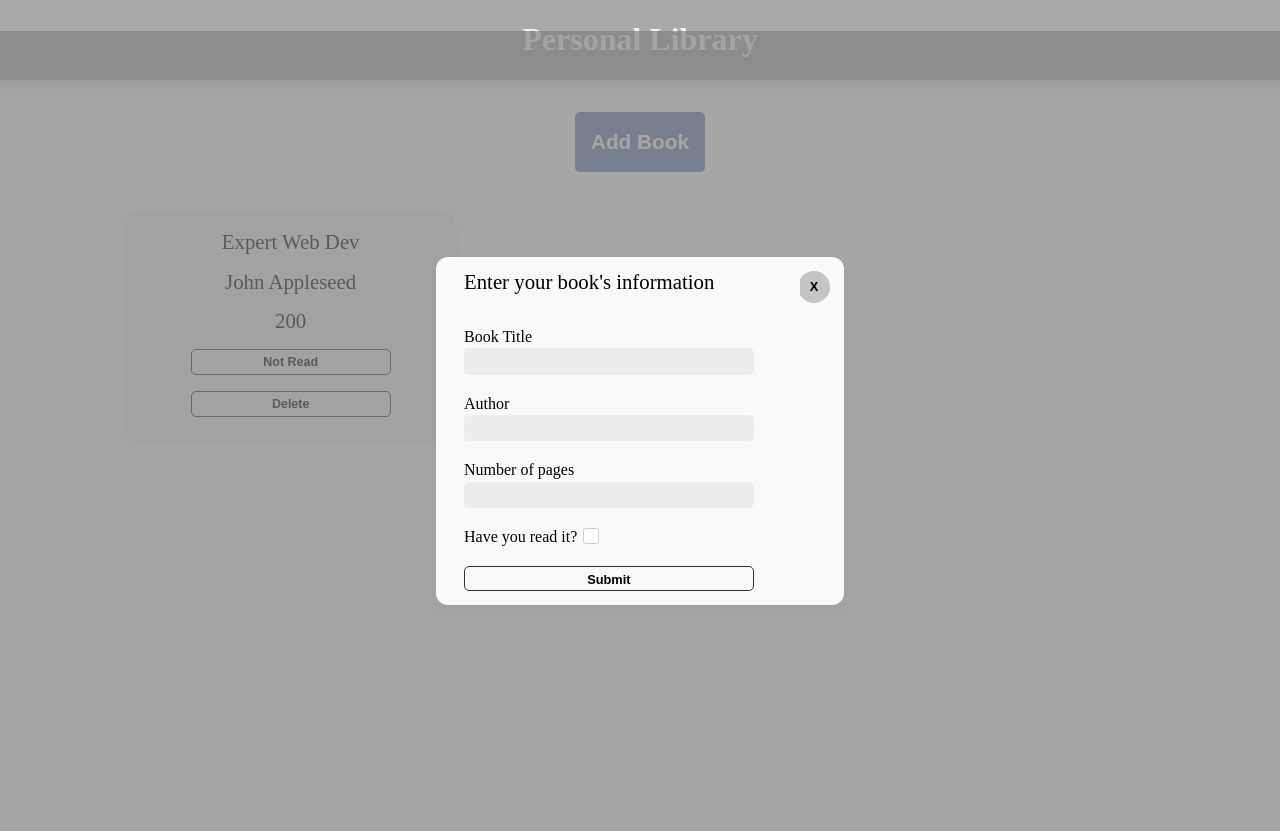
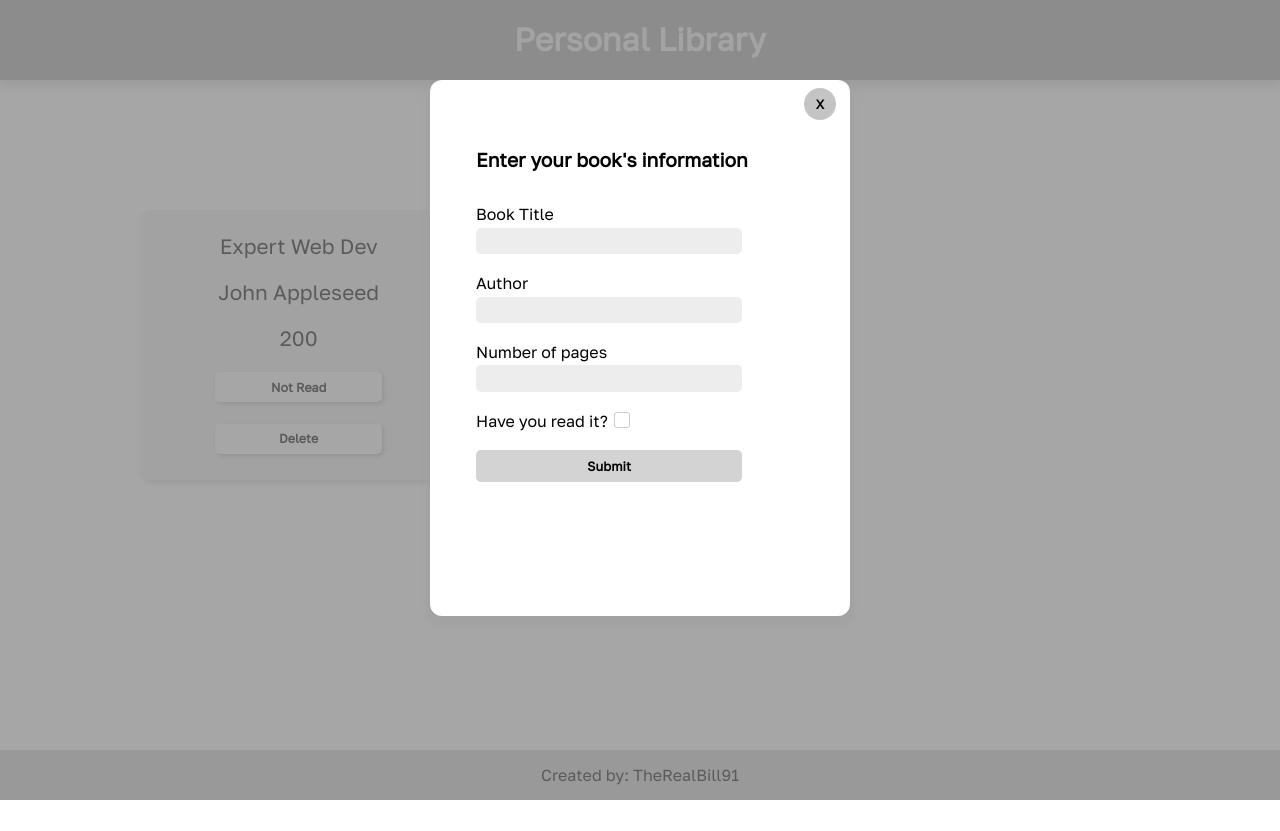
Before and after one commit to TheRealBill91/Library, a website: page index.html in a window 1280 px wide. Both pictures are taken after a click on the button "Add Book". After the commit the page ends 800 px from the top, so only its background shows below. Drawn offline with Linux system fonts and the light colour scheme.

Commit message:
Changes:
-Fix bookcards not fitting on page properly
-Add more styling changes

```diff
--- a/app.js
+++ b/app.js
@@ -36,21 +36,26 @@ function addSampleBookObject() {
   myLibrary.push(sampleBookObject);
 }
 
-Book.prototype.info = function () {
+Book.prototype.info = function (event) {
   if (this.read === "Not Read") {
     this.read = "Read";
+    event.target.classList.add("read");
   } else {
     this.read = "Not Read";
+    event.target.classList.add("not-read");
   }
   return `${this.read}`;
 };
 
 function getRadioButtonValue() {
   const checkbox = document.getElementById("read");
+  const buttonReadStatus = document.querySelector(".read-status");
   if (checkbox.checked) {
     radioButtonValue = "Read";
+    buttonReadStatus.classList.add("read");
   } else {
     radioButtonValue = "Not Read";
+    buttonReadStatus.classList.add("not-read");
   }
   return radioButtonValue;
 }
@@ -101,7 +106,10 @@ function displayEachBook() {
         cardDiv.appendChild(p);
       } else if (j === 3) {
         button = document.createElement("button");
-        button.classList.add("read-status");
+
+        // Do ternary operator to see if book value === Read
+        // If so, set the button class to "read-status.read"
+
         button.setAttribute("data-index", `${i}`);
         button.textContent = bookValue;
         cardDiv.appendChild(button);
@@ -127,6 +135,7 @@ function displayEachBook() {
 }
 
 addSampleBookObject();
+
 displayEachBook();
 // Queries all book delete buttons on page load (or reload)
 removeButtons = document.querySelectorAll(".remove-button");
@@ -162,8 +171,9 @@ function changeBookReadStatus(event) {
   /* console.log(event.target.textContent) */
   for (let i = 0; i < myLibrary.length; i++) {
     if (i === buttonIndex) {
-      let newReadStatus = myLibrary[i].info();
+      let newReadStatus = myLibrary[i].info(event);
       event.target.textContent = newReadStatus;
+      // event.target.classList.toggle("read");
       break;
     }
   }
@@ -192,7 +202,6 @@ function closeBookFormModal() {
   formContainer.classList.toggle("show-modal");
 }
 
-
 // Event listener on form modal bg
 function closeModalWithBackgroundListen() {
   // for event listener to close modal using modal bg
--- a/css/style.css
+++ b/css/style.css
@@ -1,5 +1,22 @@
 :root {
   --default-font-size: 1.2rem;
+  --default-font-family: "Golos Text", "Segoe UI", Tahoma, "Geneva", Verdana,
+    sans-serif;
+}
+
+button {
+  font-family: var(
+    --default-font-family,
+    "Segoe UI",
+    Tahoma,
+    "Geneva",
+    Verdana,
+    sans-serif
+  );
+}
+
+button:hover {
+  color: #8d8d8d;
 }
 
 body {
@@ -8,7 +25,14 @@ body {
   align-items: center;
   min-height: 100vh;
   overflow-x: hidden;
-  height: 100vh;
+  font-family: var(
+    --default-font-family,
+    "Segoe UI",
+    Tahoma,
+    "Geneva",
+    Verdana,
+    sans-serif
+  );
 }
 
 header {
@@ -20,7 +44,7 @@ header {
   box-shadow: 0px 3px 8px 3px #c9c9c99c;
 }
 
-header>h1 {
+header > h1 {
   color: whitesmoke;
 }
 
@@ -28,11 +52,13 @@ main {
   display: flex;
   flex-direction: column;
   align-items: center;
-  justify-content: center;
+  justify-content: flex-start;
   width: 100vw;
   position: relative;
   margin: 0;
-  padding: 12px;
+  padding: 0px 16px;
+  margin-bottom: 20px;
+  flex: 1 auto;
 }
 
 .addBookButtonContainer {
@@ -60,7 +86,6 @@ main {
   z-index: 1;
   background-color: grey;
   position: absolute;
-  padding: 16px;
   width: 100%;
   height: 100vh;
   opacity: 70%;
@@ -74,17 +99,17 @@ main {
 .form-container.show-modal {
   z-index: 1;
   position: absolute;
-  background-color: #f9f9f9;
+  background-color: white;
   display: grid;
   /* width: 200px; */
-  padding: 14px;
+  padding: 8px 14px;
   box-shadow: 0px 6px 4px 4px rgba(155, 155, 155, 0.322);
   border-radius: 12px 12px;
-  grid-template-columns: 350px 30px;
-  grid-template-rows: 40vh;
+  grid-template-columns: 360px 32px;
+  grid-template-rows: 65vh;
 }
 
-.form-container>button {
+.form-container > button {
   font-weight: 700;
 }
 
@@ -104,20 +129,21 @@ form.show-modal {
   justify-content: center;
   align-items: center;
   z-index: 1;
-  background-color: #f9f9f9;
+  background-color: white;
   position: absolute;
   transition: 0.1s ease-in;
   animation: 0.5s cubic-bezier(0.165, 0.84, 0.44, 1) forwards;
   grid-column-start: 1;
   grid-column-end: 2;
   place-self: center;
-  width: 100%;
+  width: 90%;
+  height: 65vh;
 }
 
 label {
   display: flex;
   flex-direction: column;
-  gap: 2px;
+  gap: 4px;
 }
 
 .checkbox label {
@@ -152,7 +178,7 @@ button.close-modal:active {
   transform: scale(1.01);
 }
 
-form>fieldset {
+form > fieldset {
   display: flex;
   flex-direction: column;
   gap: 34px;
@@ -164,7 +190,7 @@ form>fieldset {
   flex: 1;
 }
 
-fieldset>label:first-of-type {
+fieldset > label:first-of-type {
   margin-top: 8px;
 }
 
@@ -178,7 +204,10 @@ fieldset>label:first-of-type {
 legend {
   display: flex;
   gap: 8px;
-  font-size: 1.3rem;
+  font-size: 1.2rem;
+  /* transform: scale( 1,2); */
+  /* width: 90%; */
+  font-weight: 700;
 }
 
 button.addBookModal {
@@ -190,7 +219,6 @@ button.addBookModal {
   width: 130px;
   font-size: 1.3rem;
   border: none;
-
 }
 
 button.addBookModal:active,
@@ -200,43 +228,67 @@ button.addBookModal:hover {
 }
 
 button[type="submit"] {
-  height: 25px;
+  height: 32px;
   font-size: 0.8rem;
+  background: lightgray;
+  /* width: 90%; */
+  border: 2px solid black;
+  border: none;
+  color: black;
+}
+
+button[type="submit"]:hover {
+  color: black;
+  background-color: rgb(200, 200, 200);
 }
 
 .bookDisplayContainer {
   flex-wrap: wrap;
   gap: 24px;
   width: 80vw;
-  height: 70vh;
   /* outline: 1px solid black; */
-  /* padding: 20px; */
   display: grid;
   grid-template-columns: repeat(auto-fill, minmax(300px, 1fr));
+  padding: 12px;
 }
 
-.bookDisplayContainer>div {
+.bookDisplayContainer > div {
   /* outline: 1px solid black; */
-  height: 225px;
+  height: 270px;
   padding: 20px;
   /* width: 31%; */
   display: flex;
   flex-direction: column;
+  justify-content: space-evenly;
   align-items: center;
   font-size: 1.3rem;
   gap: 16px;
-  flex: 0 1 auto;
   background: #d9d9d94f;
   border-radius: 12px 12px;
-  box-shadow: 0px 5px 6px 3px #d2d2d259;
+  box-shadow: 2px 4px 4px 0px #adadad59;
 }
 
-.bookDisplayContainer>div>p {
+.bookDisplayContainer > div > p {
   margin: 0;
 }
 
-.bookDisplayContainer>div>button {
-  width: 70%;
+.bookDisplayContainer > div > button {
+  width: 60%;
+  background-color: white;
+  border: none;
+  box-shadow: 2px 2px 4px 0px #80808070;
+  height: 30px;
+}
+
+.bookDisplayContainer .read-status.not-read {
+  background-color: lightcoral;
+  color: white;
+}
+
+.bookDisplayContainer .read-status.read {
+  width: 60%;
+  background-color: lightgreen;
+  color: white;
 }
 
 input[type="checkbox"]:before {
@@ -285,3 +337,11 @@ input:not([type="checkbox"]) {
   align-items: center;
   gap: 6px;
 }
+
+footer {
+  width: 100vw;
+  background-color: lightgray;
+  display: flex;
+  justify-content: center;
+  align-items: center;
+}
--- a/index.html
+++ b/index.html
@@ -1,12 +1,17 @@
 <!DOCTYPE html>
 <html lang="en">
-
   <head>
     <meta charset="UTF-8" />
     <meta http-equiv="X-UA-Compatible" content="IE=edge" />
     <meta name="viewport" content="width=device-width, initial-scale=1.0" />
     <title>Book-Library</title>
     <script src="./app.js" defer></script>
+    <link rel="preconnect" href="https://fonts.googleapis.com" />
+    <link rel="preconnect" href="https://fonts.gstatic.com" crossorigin />
+    <link
+      href="https://fonts.googleapis.com/css2?family=Golos+Text&display=swap"
+      rel="stylesheet"
+    />
     <link rel="stylesheet" href="./css/normalize.css" />
     <link rel="stylesheet" href="./css/style.css" />
   </head>
@@ -15,11 +20,12 @@
     <header>
       <h1>Personal Library</h1>
     </header>
+    <div class="form-modal-background"></div>
     <main>
       <div class="addBookButtonContainer">
         <button class="addBookModal">Add Book</button>
       </div>
-        <div class="form-modal-background"></div>
+
       <div class="form-container">
         <form id="form">
           <fieldset>
@@ -27,21 +33,30 @@
               <legend>Enter your book's information</legend>
             </div>
             <div class="fieldset-body">
-                        <label for="title">Book Title
+              <label for="title"
+                >Book Title
                 <input type="text" id="title" name="title" />
               </label>
 
-                        <label for="author">Author
+              <label for="author"
+                >Author
                 <input type="text" id="author" name="author" />
               </label>
 
-                        <label for="pages">Number of pages
+              <label for="pages"
+                >Number of pages
                 <input type="number" id="pages" name="num-of-pages" />
               </label>
 
               <div class="checkbox">
-                            <label for="read">Have you read it?
-                                <input class="checkbox" type="checkbox" name="read" id="read" />
+                <label for="read"
+                  >Have you read it?
+                  <input
+                    class="checkbox"
+                    type="checkbox"
+                    name="read"
+                    id="read"
+                  />
                   <span class="checkmark"></span>
                 </label>
               </div>
@@ -55,6 +70,8 @@
 
       <div class="bookDisplayContainer"></div>
     </main>
+    <footer>
+      <p>Created by: TheRealBill91</p>
+    </footer>
   </body>
-
 </html>
```
Lines whose indentation alone changed are shown as unchanged.
